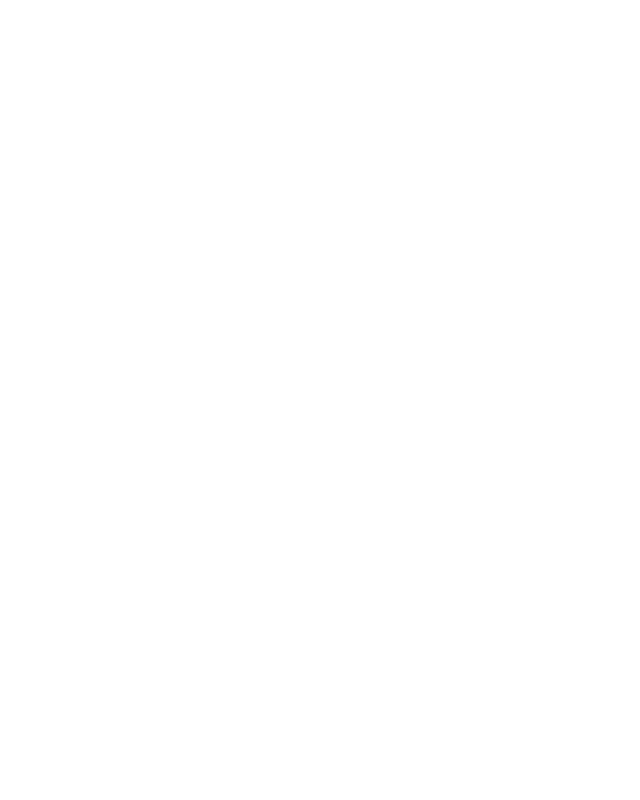
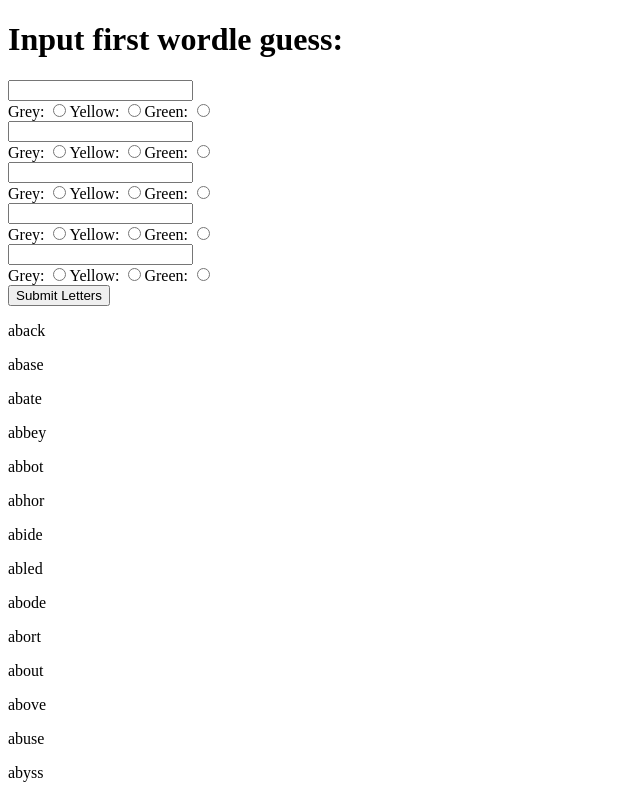
Before and after one commit to BenJenkyn/wordle_helper, a React (Vite) app: page / in a window 1280 px wide. Shown: the top 800 px of the page, without its empty margins (0-640 px from the left). Built offline with nearby package versions, Linux system fonts and the light colour scheme.

Commit message:
adds working form (able to get values)

```diff
--- a/package.json
+++ b/package.json
@@ -8,6 +8,7 @@
     "preview": "vite preview"
   },
   "dependencies": {
+    "formik": "^2.2.9",
     "react": "^18.0.0",
     "react-dom": "^18.0.0"
   },
--- a/src/App.tsx
+++ b/src/App.tsx
@@ -1,13 +1,100 @@
-import { useState } from 'react'
+import { useEffect, useRef, useState } from 'react';
+import { useFormik } from 'formik';
+
+import { getWordList } from './lib/getWordList';
+import LetterInput from './components/LetterInput';
+
+export enum GuessType {
+	grey = 'grey',
+	yellow = 'yellow',
+	green = 'green',
+}
+
+const initialValues = {
+	word: [
+		{
+			letter: '',
+			guessType: GuessType.grey,
+		},
+		{
+			letter: '',
+			guessType: GuessType.grey,
+		},
+		{
+			letter: '',
+			guessType: GuessType.grey,
+		},
+		{
+			letter: '',
+			guessType: GuessType.grey,
+		},
+		{
+			letter: '',
+			guessType: GuessType.grey,
+		},
+	],
+};
 
 function App() {
-  const [count, setCount] = useState(0)
+	const [wordList, setWordList] = useState<string[]>();
+	const input_letters = useRef<HTMLInputElement[]>([]);
 
-  return (
-    <div className="App">
+	useEffect(() => {
+		getWordList().then((res) => {
+			setWordList(res);
+		});
+	}, []);
 
-    </div>
-  )
+	const formik = useFormik({
+		initialValues,
+		onSubmit: (values) => {
+			console.log(values);
+			console.log(formik.values);
+		},
+	});
+
+	const onChange = (e: React.ChangeEvent<HTMLInputElement>) => {
+		const { maxLength, value, id } = e.target;
+		if (value.length >= maxLength) {
+			input_letters.current[
+				Number(id) + (Number(id) + 1 < initialValues.word.length ? 1 : 0)
+			].focus();
+		}
+		formik.handleChange(e);
+	};
+
+	const jsxWords = wordList?.map((word) => {
+		return <p>{word}</p>;
+	});
+
+	/* Return a LetterInput for every letter in the word */
+	const LetterInputs = initialValues.word.map((letter, index) => {
+		return (
+			<LetterInput
+				letterNum={index}
+				onTextChange={onChange}
+				onColorChange={formik.handleChange}
+				textValue={formik.values.word[index].letter}
+				radioValue={formik.values.word[index].guessType}
+				letterRef={(el: HTMLInputElement) => {
+					if (input_letters.current) {
+						input_letters.current[index] = el;
+					}
+				}}
+			/>
+		);
+	});
+
+	return (
+		<div className="App">
+			<form onSubmit={formik.handleSubmit}>
+				<h1>Input first wordle guess: </h1>
+				{LetterInputs}
+				<button type="submit">Submit Letters</button>
+			</form>
+			{jsxWords}
+		</div>
+	);
 }
 
-export default App
+export default App;
--- /dev/null
+++ b/src/components/LetterInput.tsx
@@ -0,0 +1,63 @@
+// import { Field } from 'formik';
+import { GuessType } from '../App';
+
+interface LetterInputProps {
+	letterNum: number;
+	onTextChange: (e: React.ChangeEvent<HTMLInputElement>) => void
+	onColorChange: (e: React.ChangeEvent<HTMLInputElement>) => void
+	textValue: string;
+	radioValue: string;
+	letterRef: (el: HTMLInputElement) => void;
+}
+
+const LetterInput = ({
+	letterNum,
+	onTextChange,
+	onColorChange,
+	textValue,
+	letterRef,
+}: LetterInputProps) => {
+	return (
+		<>
+			<input
+				type="text"
+				id={`${letterNum}`}
+				name={`word[${letterNum}].letter`}
+				aria-label={`wordle-guess-letter-${letterNum + 1}-input`}
+				maxLength={1}
+				onChange={onTextChange}
+				value={textValue}
+				ref={letterRef}
+				required
+			/>
+			<div role="group">
+				<label>Grey: </label>
+				<input
+					type="radio"
+					aria-label={`wordle-guess-wrong-${letterNum + 1}-radio`}
+					name={`word[${letterNum}].guessType`}
+					value={GuessType.grey}
+					onChange={onColorChange}
+				/>
+				<label>Yellow: </label>
+				<input
+					type="radio"
+					aria-label={`wordle-guess-right-letter-${letterNum + 1}-radio`}
+					name={`word[${letterNum}].guessType`}
+					value={GuessType.yellow}
+					onChange={onColorChange}
+				/>
+				<label>Green: </label>
+				<input
+					type="radio"
+					aria-label={`wordle-guess-right-spot-${letterNum + 1}-radio`}
+					name={`word[${letterNum}].guessType`}
+					value={GuessType.green}
+					onChange={onColorChange}
+				/>
+			</div>
+		</>
+	);
+};
+
+export default LetterInput;
--- /dev/null
+++ b/src/lib/getWordList.ts
@@ -0,0 +1,6 @@
+export const getWordList = async () => {
+    const response = await fetch('wordle-answers-alphabetical.txt')
+    const wordleText = await response.text();
+    const wordList = wordleText.split('\n');
+    return wordList;
+}
```
Also changed, not shown: wordle-answers-alphabetical.txt (renamed from src/word_list/wordle-answers-alphabetical.txt), 2 other files (tests, documents, lock files or other folders).
